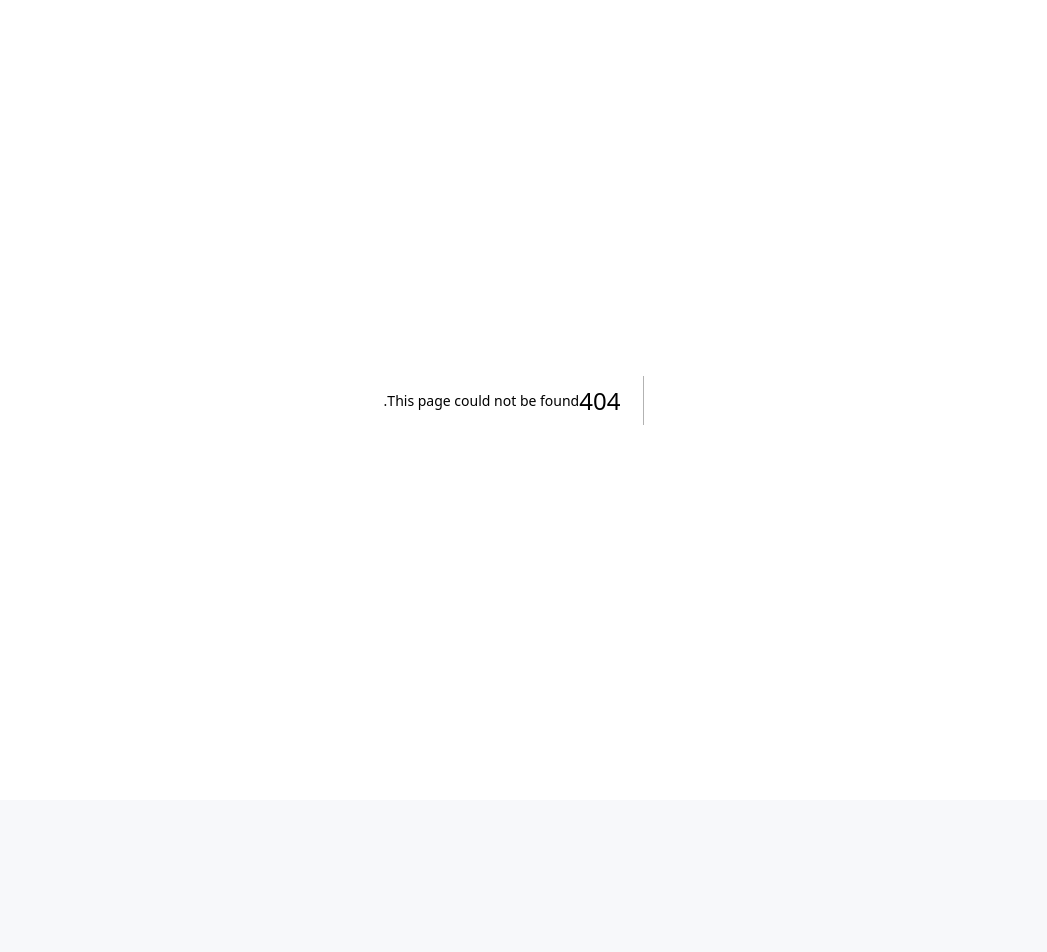
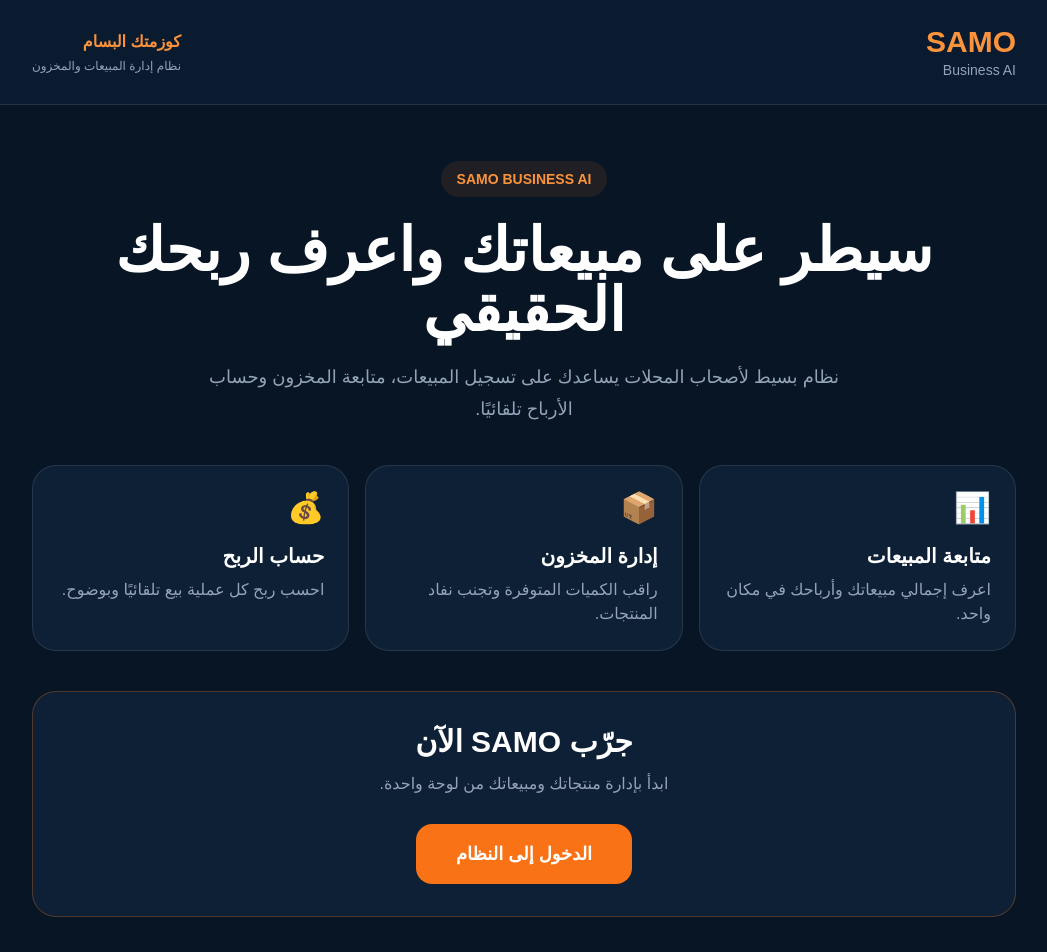
Before and after one commit to asooh10-collab/Samo-Business-AI, a Next.js app: page /offer in a window 1280 px wide. Before the commit this address had no page. Shown: the top 952 px of the page, without its empty margins (116-1163 px from the left). Before the commit the page ends 800 px from the top, so only its background shows below. Built offline with nearby package versions, Linux system fonts and the light colour scheme.

Commit message:
Create OfferPage component for SAMO Business AI
This component serves as the Offer Page for SAMO Business AI, featuring sections for sales tracking, inventory management, and profit calculation, all presented in Arabic.

```diff
--- /dev/null
+++ b/app/offer/page.tsx
@@ -0,0 +1,85 @@
+"use client";
+
+export default function OfferPage() {
+  return (
+    <main dir="rtl" className="min-h-screen bg-[#071525] text-white">
+      <header className="border-b border-white/10 bg-[#0a1b2f]">
+        <div className="mx-auto max-w-5xl px-5 py-6 flex items-center justify-between">
+          <div>
+            <div className="text-3xl font-black text-orange-400">SAMO</div>
+            <div className="text-sm text-slate-400">Business AI</div>
+          </div>
+
+          <div className="text-right">
+            <div className="font-bold text-orange-400">كوزمتك البسام</div>
+            <div className="text-xs text-slate-400 mt-1">
+              نظام إدارة المبيعات والمخزون
+            </div>
+          </div>
+        </div>
+      </header>
+
+      <div className="mx-auto max-w-5xl px-5 py-14">
+        <section className="text-center">
+          <div className="inline-block rounded-full bg-orange-500/10 px-4 py-2 text-sm font-bold text-orange-400">
+            SAMO BUSINESS AI
+          </div>
+
+          <h1 className="mt-6 text-4xl md:text-6xl font-black leading-tight">
+            سيطر على مبيعاتك واعرف ربحك الحقيقي
+          </h1>
+
+          <p className="mx-auto mt-5 max-w-2xl text-lg leading-8 text-slate-400">
+            نظام بسيط لأصحاب المحلات يساعدك على تسجيل المبيعات،
+            متابعة المخزون وحساب الأرباح تلقائيًا.
+          </p>
+        </section>
+
+        <section className="mt-10 grid gap-4 md:grid-cols-3">
+          <div className="rounded-3xl border border-white/10 bg-[#0d2035] p-6">
+            <div className="text-3xl">📊</div>
+            <h2 className="mt-4 text-xl font-bold">متابعة المبيعات</h2>
+            <p className="mt-2 text-slate-400">
+              اعرف إجمالي مبيعاتك وأرباحك في مكان واحد.
+            </p>
+          </div>
+
+          <div className="rounded-3xl border border-white/10 bg-[#0d2035] p-6">
+            <div className="text-3xl">📦</div>
+            <h2 className="mt-4 text-xl font-bold">إدارة المخزون</h2>
+            <p className="mt-2 text-slate-400">
+              راقب الكميات المتوفرة وتجنب نفاد المنتجات.
+            </p>
+          </div>
+
+          <div className="rounded-3xl border border-white/10 bg-[#0d2035] p-6">
+            <div className="text-3xl">💰</div>
+            <h2 className="mt-4 text-xl font-bold">حساب الربح</h2>
+            <p className="mt-2 text-slate-400">
+              احسب ربح كل عملية بيع تلقائيًا وبوضوح.
+            </p>
+          </div>
+        </section>
+
+        <section className="mt-10 rounded-3xl border border-orange-500/30 bg-[#0d2035] p-8 text-center">
+          <h2 className="text-3xl font-black">جرّب SAMO الآن</h2>
+
+          <p className="mt-3 text-slate-400">
+            ابدأ بإدارة منتجاتك ومبيعاتك من لوحة واحدة.
+          </p>
+
+          <a
+            href="/"
+            className="mt-7 inline-block rounded-2xl bg-orange-500 px-10 py-4 text-lg font-black hover:bg-orange-400"
+          >
+            الدخول إلى النظام
+          </a>
+        </section>
+
+        <footer className="mt-12 text-center text-sm text-slate-500">
+          SAMO Business AI — نظام إدارة الأعمال الذكي
+        </footer>
+      </div>
+    </main>
+  );
+}
```
